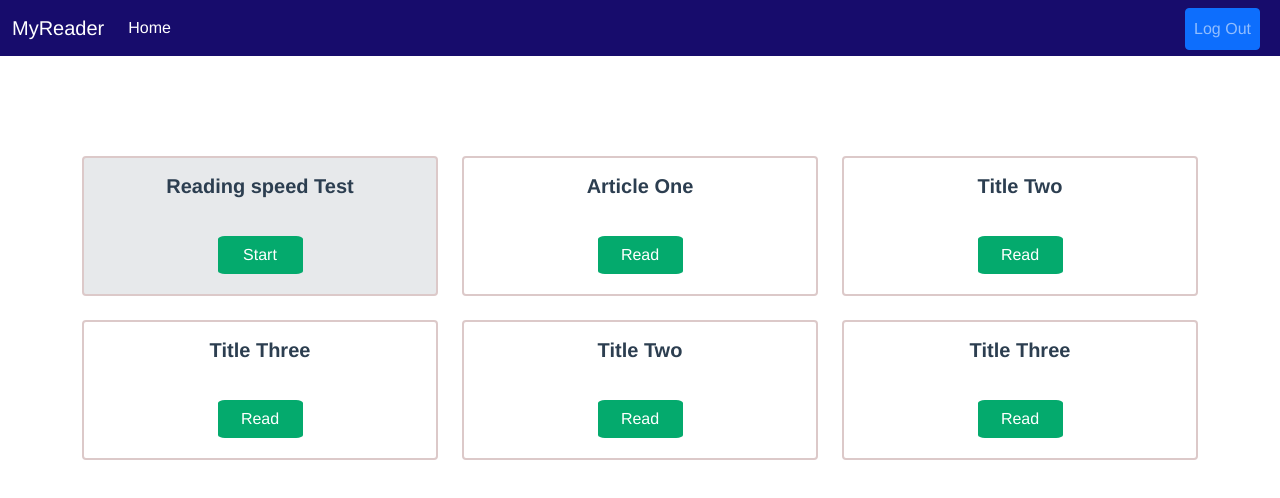
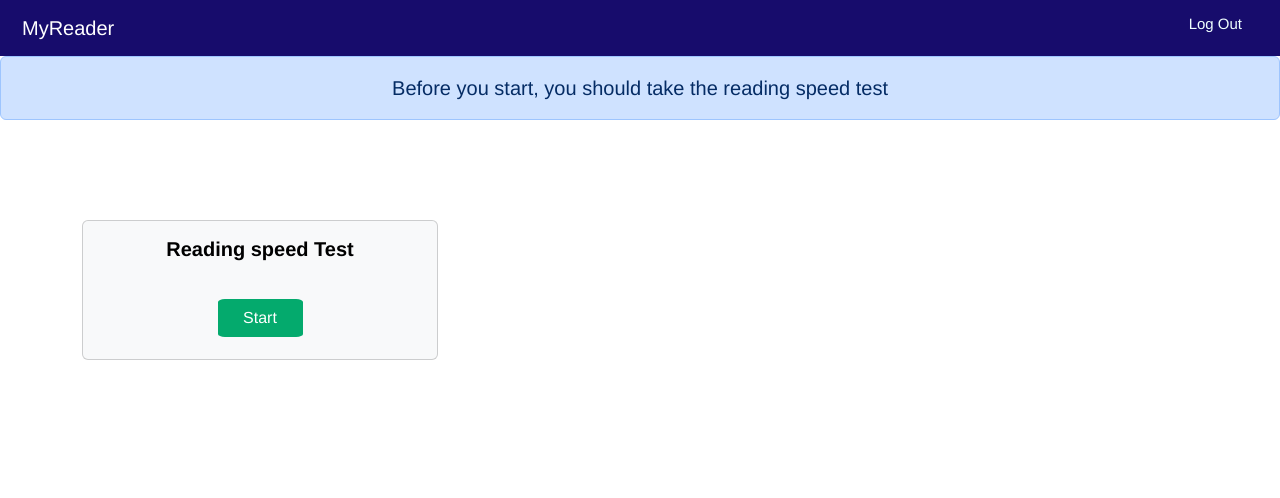
Before and after one commit to ailla-lab/adaptive-read-ex, a Vue app: page / in a window 1280 px wide. Shown: the top 498 px of the page. Built offline with nearby package versions, Linux system fonts and the light colour scheme.

Commit message:
fixed logout, added notifcation for reading speed

```diff
--- a/public/index.html
+++ b/public/index.html
@@ -6,9 +6,9 @@
     <meta name="viewport" content="width=device-width,initial-scale=1.0" />
     <link rel="icon" href="<%= BASE_URL %>favicon.ico" />
     <link
+      href="https://cdn.jsdelivr.net/npm/bootstrap@5.3.0-alpha1/dist/css/bootstrap.min.css"
       rel="stylesheet"
-      href="https://cdn.jsdelivr.net/npm/bootstrap@5.1.3/dist/css/bootstrap.min.css"
-      integrity="sha384-1BmE4kWBq78iYhFldvKuhfTAU6auU8tT94WrHftjDbrCEXSU1oBoqyl2QvZ6jIW3"
+      integrity="sha384-GLhlTQ8iRABdZLl6O3oVMWSktQOp6b7In1Zl3/Jr59b6EGGoI1aFkw7cmDA6j6gD"
       crossorigin="anonymous"
     />
 
@@ -23,8 +23,8 @@
       crossorigin="anonymous"
     ></script>
     <script
-      src="https://cdn.jsdelivr.net/npm/bootstrap@4.0.0/dist/js/bootstrap.min.js"
-      integrity="sha384-JZR6Spejh4U02d8jOt6vLEHfe/JQGiRRSQQxSfFWpi1MquVdAyjUar5+76PVCmYl"
+      src="https://cdn.jsdelivr.net/npm/bootstrap@5.3.0-alpha1/dist/js/bootstrap.bundle.min.js"
+      integrity="sha384-w76AqPfDkMBDXo30jS1Sgez6pr3x5MlQ1ZAGC+nuZB+EYdgRZgiwxhTBTkF7CXvN"
       crossorigin="anonymous"
     ></script>
     <title><%= htmlWebpackPlugin.options.title %></title>
--- a/src/components/Navbar.vue
+++ b/src/components/Navbar.vue
@@ -1,7 +1,7 @@
 <template>
   <nav class="navbar navbar-expand-lg navbar-dark bg-dark-blue">
     <div class="container-fluid">
-      <a class="navbar-brand" href="#">MyReader</a>
+      <a class="navbar-brand mylogo" href="#">MyReader</a>
       <button
         class="navbar-toggler"
         type="button"
@@ -15,10 +15,10 @@
       </button>
       <div class="collapse navbar-collapse" id="navbarNavAltMarkup">
         <div class="navbar-nav">
-          <a class="nav-link active" aria-current="page" href="#">Home</a>
+          <!-- <a class="nav-link active" aria-current="page" href="#">Home</a> -->
           <!-- <a class="nav-link right" aria-current="page" href="#">Log out</a> -->
           <button
-            @click.prevent="signOut"
+            @click.prevent="logout"
             class="btn btn-primary nav-link right"
           >
             Log Out
@@ -30,30 +30,29 @@
 </template>
 
 <script>
-import { useStore } from "vuex";
-import { useRouter } from "vue-router";
-
-const store = useStore();
-const router = useRouter();
+import { mapActions } from "vuex";
 
 export default {
   name: "NavBar",
 
   methods: {
-    async signOut() {
-      await store.dispatch("logout");
-      router.push("/login");
-    },
+    ...mapActions(["logout"]),
   },
 };
 </script>
 
 <style>
+.mylogo {
+  padding-left: 10px;
+}
 .bg-dark-blue {
   background-color: rgb(23, 12, 108);
 }
 .right {
+  color: azure;
+  font-size: 15px;
   position: absolute;
-  right: 20px;
+  top: 5px;
+  right: 30px;
 }
 </style>
--- a/src/store/index.js
+++ b/src/store/index.js
@@ -14,8 +14,9 @@ export default createStore({
     user: null,
     id: null,
     studentid: null,
-    group: "not changed",
-    readingSpeed: 1500,
+    email: null,
+    group: null,
+    readingSpeed: 0,
   },
   mutations: {
     SET_USER(state, user, group) {
@@ -36,6 +37,7 @@ export default createStore({
   actions: {
     async login({ commit }, details) {
       const { email, password } = details;
+      this.state.email = email;
 
       try {
         await signInWithEmailAndPassword(auth, email, password);
@@ -65,8 +67,6 @@ export default createStore({
       this.state.group = group;
       this.state.studentid = studentid;
 
-      console.log("from store", this.state.group);
-
       try {
         await createUserWithEmailAndPassword(auth, email, password);
       } catch (error) {
@@ -89,7 +89,6 @@ export default createStore({
 
         return;
       }
-
       commit("SET_USER", auth.currentUser);
 
       router.push("/");
@@ -101,6 +100,10 @@ export default createStore({
       commit("CLEAR_USER");
 
       router.push("/login");
+    },
+
+    check() {
+      alert(this.state.user);
     },
 
     fetchUser({ commit }) {
--- a/src/views/ArticleThree.vue
+++ b/src/views/ArticleThree.vue
@@ -98,7 +98,7 @@
 </template>
 
 <script>
-import { mapState, mapGetters } from "vuex";
+import { mapState, mapGetters, mapActions } from "vuex";
 import { addDoc, collection, getDocs } from "firebase/firestore";
 import { db } from "../firebase";
 
@@ -186,6 +186,7 @@ export default {
     ...mapGetters({ userGroup: "getUserGroup" }),
   },
   methods: {
+    ...mapActions(["check"]),
     writeUserData() {
       addDoc(collection(db, "responses"), {
         article_id: 12,
@@ -200,6 +201,7 @@ export default {
       console.log("sent");
     },
     start() {
+      this.check();
       this.startReadingTime = Date.now();
       this.showStartBtn = false;
       this.showNextBtn = true;
--- a/src/views/Home.vue
+++ b/src/views/Home.vue
@@ -1,26 +1,33 @@
 <template>
   <NavBar />
+  <div v-if="noReadingScore">
+    <div class="alert alert-primary" role="alert">
+      Before you start, you should take the reading speed test
+    </div>
+  </div>
+
   <div class="container tm-50">
     <div class="row mt-4">
-      <div class="col-sm-4">
-        <div class="card border colorBg">
+      <div v-if="noReadingScore" class="col-sm-4">
+        <div class="card text-bg-light">
           <div class="card-body">
             <h5 class="card-title">Reading speed Test</h5>
-
             <router-link class="btn" to="/reading-speed">Start</router-link>
           </div>
         </div>
       </div>
-      <div class="col-sm-4">
+      <div v-if="readingScoreExist" class="col-sm-4">
         <div class="card border">
+          <img src="@/assets/logo.png" class="card-img-top imgHeight" alt="" />
           <div class="card-body">
             <h5 class="card-title">Article One</h5>
             <router-link class="btn" to="/article1">Read</router-link>
           </div>
         </div>
       </div>
-      <div class="col-sm-4">
+      <div v-if="readingScoreExist" class="col-sm-4">
         <div class="card border">
+          <img src="@/assets/logo.png" class="card-img-top imgHeight" alt="" />
           <div class="card-body">
             <h5 class="card-title">Title Two</h5>
             <router-link class="btn" to="/article2">Read</router-link>
@@ -30,8 +37,9 @@
     </div>
 
     <div class="row mt-4">
-      <div class="col-sm-4">
+      <div v-if="readingScoreExist" class="col-sm-4">
         <div class="card border border-dark">
+          <img src="@/assets/logo.png" class="card-img-top imgHeight" alt="" />
           <div class="card-body">
             <h5 class="card-title">Title Three</h5>
             <router-link class="btn" to="/article3">Read</router-link>
@@ -39,7 +47,8 @@
         </div>
       </div>
       <div class="col-sm-4">
-        <div class="card border border-dark">
+        <div v-if="readingScoreExist" class="card border border-dark">
+          <img src="@/assets/logo.png" class="card-img-top imgHeight" alt="" />
           <div class="card-body">
             <h5 class="card-title">Title Two</h5>
             <a href="#" class="btn">Read</a>
@@ -47,7 +56,8 @@
         </div>
       </div>
       <div class="col-sm-4">
-        <div class="card border border-dark">
+        <div v-if="readingScoreExist" class="card border border-dark">
+          <img src="@/assets/logo.png" class="card-img-top imgHeight" alt="" />
           <div class="card-body">
             <h5 class="card-title">Title Three</h5>
             <a href="#" class="btn">Read</a>
@@ -61,18 +71,34 @@
 
 <script>
 import NavBar from "@/components/Navbar";
+import { mapState } from "vuex";
 
 export default {
   name: "Home",
   components: {
     NavBar,
   },
+  data() {
+    return {
+      noReadingScore: true,
+      readingScoreExist: false,
+    };
+  },
+  computed: {
+    ...mapState(["readingSpeed"]),
+  },
 };
 </script>
 
 <style scoped>
+.alert {
+  font-size: 20px;
+}
 .card {
   min-height: 140px;
+}
+.imgHeight {
+  height: 200px;
 }
 .colorBg {
   background-color: #e7e9eb;
--- a/src/views/Login.vue
+++ b/src/views/Login.vue
@@ -19,7 +19,7 @@
           v-model="register_form.studentid"
         />
         <div class="form-group">
-          <label for="exampleFormControlSelect1">Group select</label>
+          <label for="exampleFormControlSelect1">Select Your Group </label>
           <select
             class="form-control"
             id="exampleFormControlSelect1"
```
